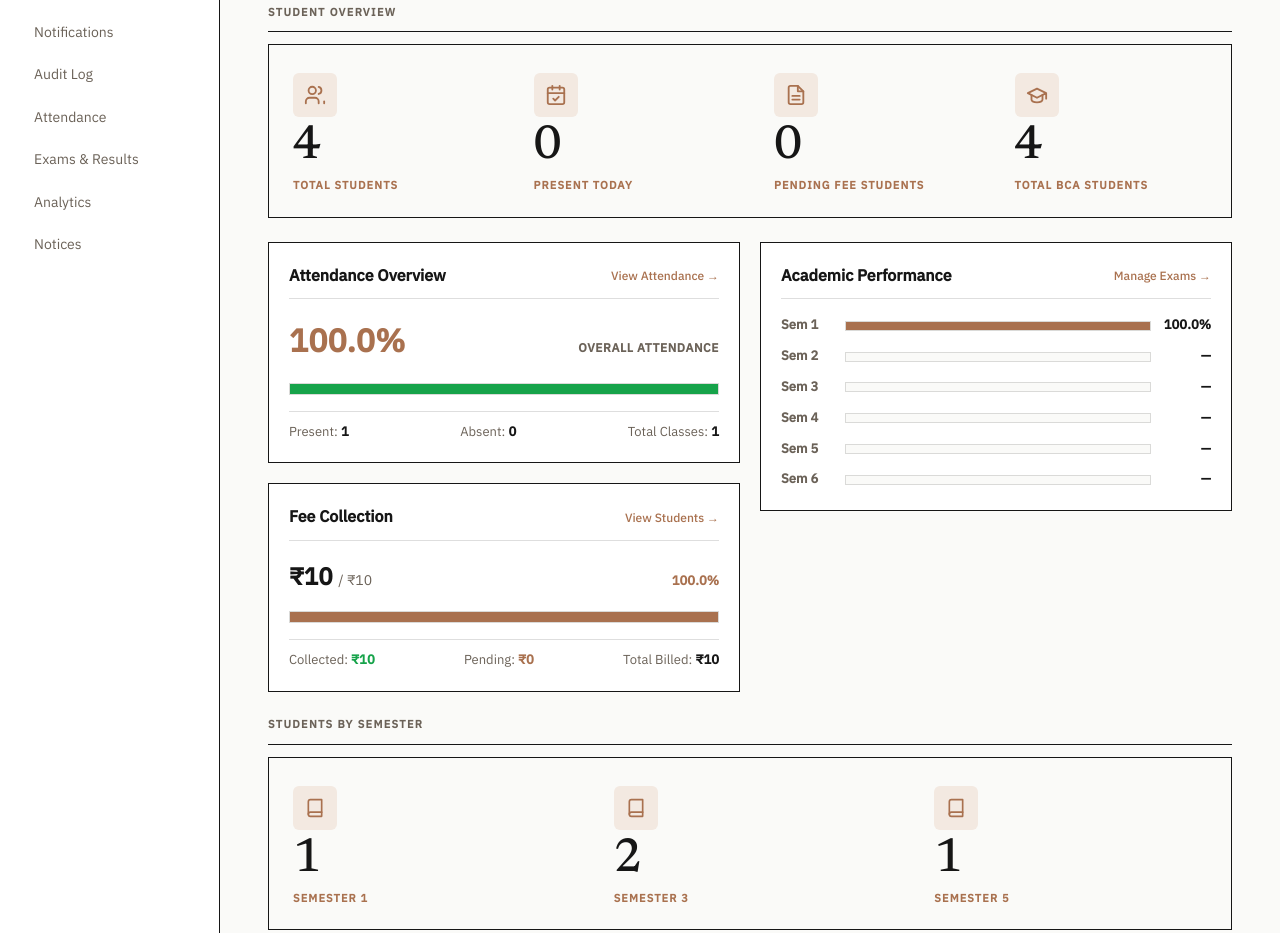
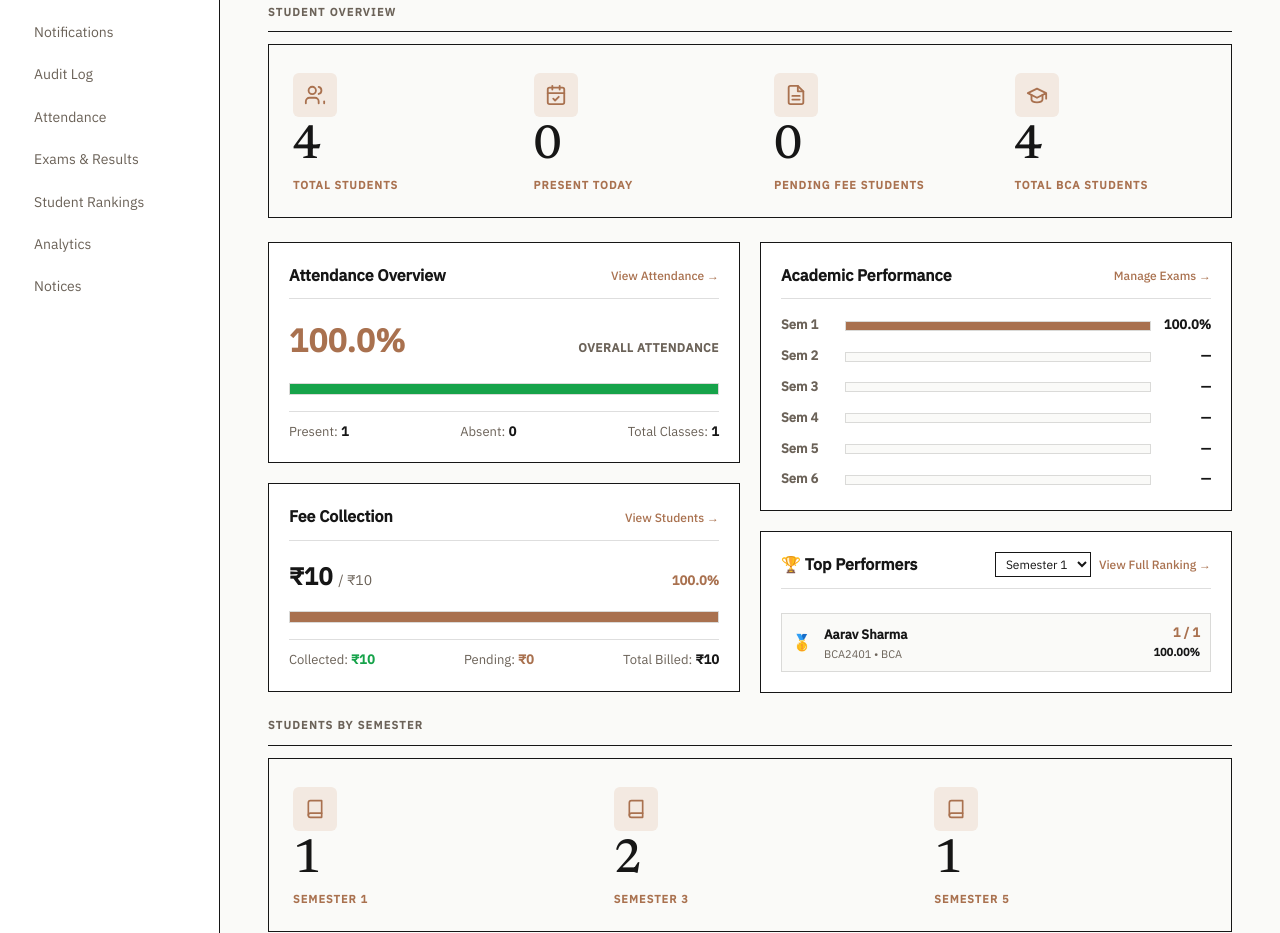
Before and after one commit to sayanawari12/StudentManagement, a Flask app: page /dashboard in a window 1280 px wide. Shown: the part 231-1164 px from the top of the page. Run offline with Flask 3, Linux system fonts and the light colour scheme; the visitor is signed in with stand-in values (Sample User, id 1); data comes from the database, SQL or seed files in the repository; tables that the repository leaves empty hold one stand-in row (values such as "Sample post"); some libraries are stand-ins or nearby versions.

Commit message:
feat: add student performance ranking

```diff
--- a/app.py
+++ b/app.py
@@ -453,7 +453,20 @@ def dashboard():
         app.logger.warning("DB error loading recent notices for dashboard: %s", e)
         recent_notices = []
 
-    return render_template("dashboard.html", stats=stats, recent_notices=recent_notices)
+    sem_param = request.args.get("semester", default=1, type=int)
+    top_performers = []
+    try:
+        top_performers = database.get_semester_rankings(sem_param)[:3]
+    except Exception as e:
+        app.logger.warning("DB error loading rankings for dashboard: %s", e)
+
+    return render_template(
+        "dashboard.html",
+        stats=stats,
+        recent_notices=recent_notices,
+        selected_ranking_semester=sem_param,
+        top_performers=top_performers
+    )
 
 
 @app.route("/dashboard/export")
@@ -2666,6 +2679,94 @@ def api_global_search():
 
 
 # ---------------------------------------------------------------------------
+# Student Performance & Ranking Routes
+# ---------------------------------------------------------------------------
+
+@app.route("/rankings")
+@app.route("/student-rankings")
+@role_required("admin", "teacher", "student")
+def rankings():
+    try:
+        semester = request.args.get("semester", default=1, type=int)
+        if semester < 1 or semester > 6:
+            semester = 1
+    except (ValueError, TypeError):
+        semester = 1
+
+    user_role = session.get("role")
+    linked_student_id = session.get("linked_student_id")
+
+    all_rankings = []
+    own_rank = None
+
+    try:
+        all_rankings = database.get_semester_rankings(semester)
+    except Exception as e:
+        app.logger.warning("DB error loading rankings for semester %s: %s", semester, e)
+        all_rankings = []
+
+    if user_role == "student":
+        if linked_student_id:
+            own_rank = next(
+                (r for r in all_rankings if str(r.get("record_id")) == str(linked_student_id) or str(r.get("student_id")) == str(linked_student_id)),
+                None
+            )
+        display_rankings = [own_rank] if own_rank else []
+    else:
+        display_rankings = all_rankings
+
+    return render_template(
+        "rankings.html",
+        rankings=display_rankings,
+        own_rank=own_rank,
+        selected_semester=semester,
+        total_students_ranked=len(all_rankings)
+    )
+
+
+@app.route("/api/student-rankings")
+@role_required("admin", "teacher", "student")
+def api_student_rankings():
+    try:
+        semester = request.args.get("semester", default=1, type=int)
+        if semester < 1 or semester > 6:
+            semester = 1
+    except (ValueError, TypeError):
+        semester = 1
+
+    user_role = session.get("role")
+    linked_student_id = session.get("linked_student_id")
+
+    try:
+        all_rankings = database.get_semester_rankings(semester)
+    except Exception as e:
+        app.logger.warning("DB error fetching API rankings: %s", e)
+        return jsonify({"success": False, "message": "Failed to fetch rankings", "rankings": []}), 500
+
+    if user_role == "student":
+        own_rank = None
+        if linked_student_id:
+            own_rank = next(
+                (r for r in all_rankings if str(r.get("record_id")) == str(linked_student_id) or str(r.get("student_id")) == str(linked_student_id)),
+                None
+            )
+        return jsonify({
+            "success": True,
+            "semester": semester,
+            "rankings": [own_rank] if own_rank else [],
+            "own_rank": own_rank,
+            "role": "student"
+        })
+    else:
+        return jsonify({
+            "success": True,
+            "semester": semester,
+            "rankings": all_rankings,
+            "role": user_role
+        })
+
+
+# ---------------------------------------------------------------------------
 # Error handlers
 # ---------------------------------------------------------------------------
 
--- a/static/js/script.js
+++ b/static/js/script.js
@@ -273,4 +273,49 @@ document.addEventListener("DOMContentLoaded", function () {
       searchDropdown.style.display = "none";
     }
   });
+
+  // Top Performers Widget Semester Switcher
+  var semSelect = document.getElementById("topPerformersSemSelect");
+  if (semSelect) {
+    semSelect.addEventListener("change", function () {
+      var sem = this.value;
+      var viewLink = document.getElementById("viewFullRankingLink");
+      if (viewLink) {
+        viewLink.href = "/rankings?semester=" + sem;
+      }
+      fetch("/api/student-rankings?semester=" + sem)
+        .then(function (res) { return res.json(); })
+        .then(function (data) {
+          var container = document.getElementById("topPerformersList");
+          if (!container) return;
+          if (data.success && data.rankings && data.rankings.length > 0) {
+            var top3 = data.rankings.slice(0, 3);
+            var html = '<div class="top-performers-list" style="display: flex; flex-direction: column; gap: 8px; margin-top: 8px;">';
+            top3.forEach(function (p) {
+              var badge = p.rank === 1 ? '🥇' : (p.rank === 2 ? '🥈' : (p.rank === 3 ? '🥉' : '#' + p.rank));
+              html += '<div class="performer-row" style="display: flex; align-items: center; justify-content: space-between; padding: 8px 10px; background: var(--bg-page); border: 1px solid var(--border); box-sizing: border-box;">';
+              html += '  <div style="display: flex; align-items: center; gap: 8px;">';
+              html += '    <span class="performer-badge" style="font-size: 16px; font-weight: 700; min-width: 24px;">' + badge + '</span>';
+              html += '    <div>';
+              html += '      <a href="/students/' + p.record_id + '" style="font-weight: 600; color: var(--text-primary); text-decoration: none; font-size: 13px;">' + escapeHtml(p.student_name) + '</a>';
+              html += '      <div style="font-size: 11px; color: var(--text-secondary);">' + escapeHtml(p.student_id) + ' &bull; ' + escapeHtml(p.course) + '</div>';
+              html += '    </div>';
+              html += '  </div>';
+              html += '  <div style="text-align: right;">';
+              html += '    <div style="font-weight: 700; color: var(--accent); font-size: 13px;">' + escapeHtml(p.formatted_marks) + '</div>';
+              html += '    <div style="font-size: 11px; font-weight: 600; color: var(--text-primary);">' + escapeHtml(p.formatted_percentage) + '</div>';
+              html += '  </div>';
+              html += '</div>';
+            });
+            html += '</div>';
+            container.innerHTML = html;
+          } else {
+            container.innerHTML = '<div class="empty-state" style="padding: 20px 12px; font-size: 13px;">No ranking available for this semester yet.</div>';
+          }
+        })
+        .catch(function (err) {
+          console.error("Error updating top performers widget:", err);
+        });
+    });
+  }
 });
--- a/templates/base.html
+++ b/templates/base.html
@@ -87,6 +87,10 @@
           <a href="{{ url_for('list_exams_route') }}" class="drawer-item {{ 'active' if request.endpoint in ['list_exams_route', 'create_exam_route', 'edit_exam_route', 'enter_exam_marks_route'] else '' }}">
             <svg viewBox="0 0 24 24" fill="none" stroke="currentColor" stroke-width="2" stroke-linecap="round" stroke-linejoin="round"><path d="M4 19.5A2.5 2.5 0 0 1 6.5 17H20"/><path d="M6.5 2H20v20H6.5A2.5 2.5 0 0 1 4 19.5v-15A2.5 2.5 0 0 1 6.5 2z"/></svg>
             Exams & Results
+          </a>
+          <a href="{{ url_for('rankings') }}" class="drawer-item {{ 'active' if request.endpoint == 'rankings' else '' }}">
+            <svg viewBox="0 0 24 24" fill="none" stroke="currentColor" stroke-width="2" stroke-linecap="round" stroke-linejoin="round"><path d="M6 9H4.5a2.5 2.5 0 0 1 0-5H6"/><path d="M18 9h1.5a2.5 2.5 0 0 0 0-5H18"/><path d="M4 22h16"/><path d="M10 14.66V17c0 .55-.47.98-.97 1.21C7.85 18.75 7 20.24 7 22"/><path d="M14 14.66V17c0 .55.47.98.97 1.21C16.15 18.75 17 20.24 17 22"/><path d="M18 2H6v7a6 6 0 0 0 12 0V2z"/></svg>
+            Student Rankings
           </a>
         {% endif %}
 
@@ -183,6 +187,8 @@
              class="{{ 'active' if request.endpoint in ['attendance', 'attendance_history'] else '' }}">Attendance</a>
           <a href="{{ url_for('list_exams_route') }}"
              class="{{ 'active' if request.endpoint in ['list_exams_route', 'create_exam_route', 'edit_exam_route', 'enter_exam_marks_route'] else '' }}">Exams & Results</a>
+          <a href="{{ url_for('rankings') }}"
+             class="{{ 'active' if request.endpoint == 'rankings' else '' }}">Student Rankings</a>
         {% endif %}
 
         {# Analytics — admin + teacher #}
--- a/templates/dashboard.html
+++ b/templates/dashboard.html
@@ -179,6 +179,53 @@
         </div>
       </div>
 
+      {# Top Performers Widget #}
+      <div class="dashboard-card" id="topPerformersCard">
+        <div class="dashboard-card-title" style="display: flex; align-items: center; justify-content: space-between; gap: 8px; flex-wrap: wrap;">
+          <div style="display: flex; align-items: center; gap: 6px;">
+            <span>🏆 Top Performers</span>
+          </div>
+          <div style="display: flex; align-items: center; gap: 8px;">
+            <select id="topPerformersSemSelect" class="form-select" style="padding: 3px 6px; font-size: 12px; height: auto; width: auto; border: 1px solid var(--border-dark);">
+              {% for sem_num in range(1, 7) %}
+                <option value="{{ sem_num }}" {% if sem_num == selected_ranking_semester %}selected{% endif %}>Semester {{ sem_num }}</option>
+              {% endfor %}
+            </select>
+            <a href="{{ url_for('rankings') }}?semester={{ selected_ranking_semester or 1 }}" id="viewFullRankingLink" style="font-size: 12px; font-weight: 500; color: var(--accent);">View Full Ranking &rarr;</a>
+          </div>
+        </div>
+
+        <div id="topPerformersList">
+          {% if top_performers %}
+            <div class="top-performers-list" style="display: flex; flex-direction: column; gap: 8px; margin-top: 8px;">
+              {% for p in top_performers %}
+                <div class="performer-row" style="display: flex; align-items: center; justify-content: space-between; padding: 8px 10px; background: var(--bg-page); border: 1px solid var(--border); box-sizing: border-box;">
+                  <div style="display: flex; align-items: center; gap: 8px;">
+                    <span class="performer-badge" style="font-size: 16px; font-weight: 700; min-width: 24px;">
+                      {% if p.rank == 1 %}🥇{% elif p.rank == 2 %}🥈{% elif p.rank == 3 %}🥉{% else %}#{{ p.rank }}{% endif %}
+                    </span>
+                    <div>
+                      <a href="{{ url_for('student_details', record_id=p.record_id) }}" style="font-weight: 600; color: var(--text-primary); text-decoration: none; font-size: 13px;">
+                        {{ p.student_name }}
+                      </a>
+                      <div style="font-size: 11px; color: var(--text-secondary);">{{ p.student_id }} &bull; {{ p.course }}</div>
+                    </div>
+                  </div>
+                  <div style="text-align: right;">
+                    <div style="font-weight: 700; color: var(--accent); font-size: 13px;">{{ p.formatted_marks }}</div>
+                    <div style="font-size: 11px; font-weight: 600; color: var(--text-primary);">{{ p.formatted_percentage }}</div>
+                  </div>
+                </div>
+              {% endfor %}
+            </div>
+          {% else %}
+            <div class="empty-state" style="padding: 20px 12px; font-size: 13px;">
+              No ranking available for this semester yet.
+            </div>
+          {% endif %}
+        </div>
+      </div>
+
     </div>
 
   </div>
```
Also changed, not shown: database.py (+137 -0 lines), templates/rankings.html (added, +129 -0 lines), tests/test_student_ranking.py (added, +136 -0 lines).
